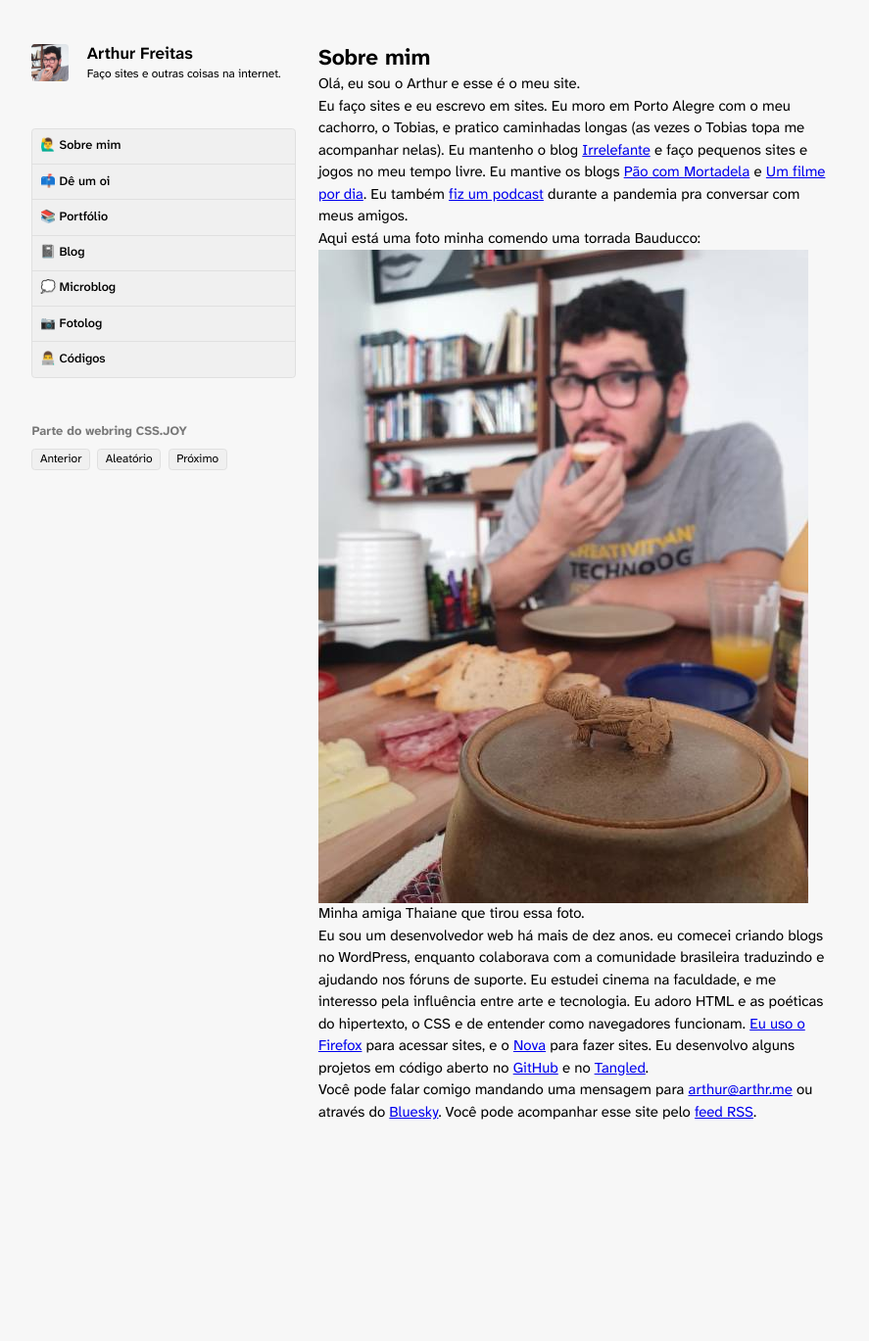
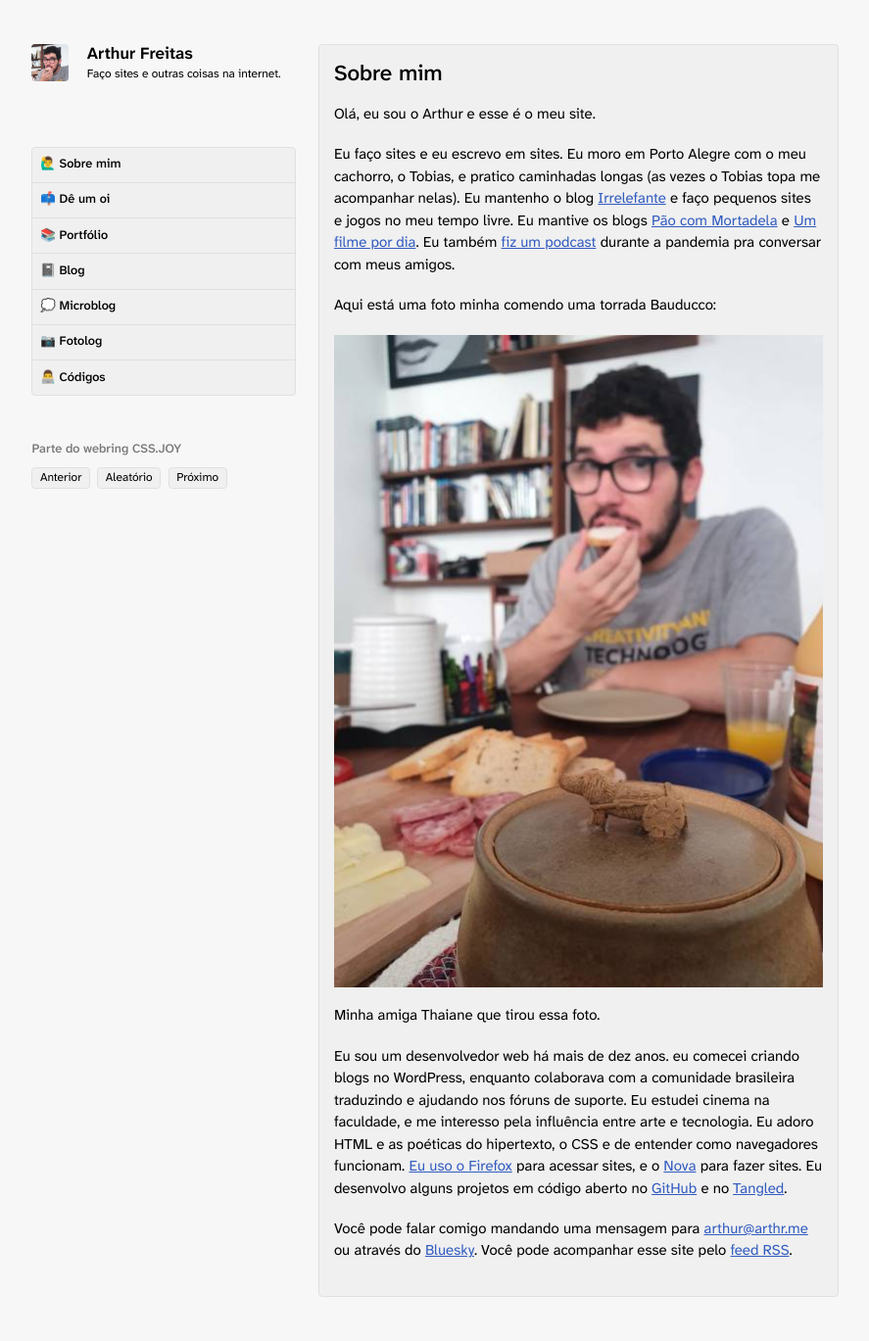
Before and after one commit to arthrfrts/arthrfrts, a Jekyll site: the page built from sobre.md, in a window 1280 px wide. Shown: the whole page at 98% size, without its empty margins (196-1083 px from the left). Built offline with Jekyll 4.4.1, drawn with Linux system fonts in a browser that asks for light colours; before the commit the page ends 1192 px from its top, so only the background shows below that.

Commit message:
feat: adds basic html elements styling

```diff
--- a/assets/css/elements.css
+++ b/assets/css/elements.css
@@ -7,3 +7,33 @@ body {
   font-size: var(--font-size);
   line-height: 1.333;
 }
+
+h1,
+h2,
+h3,
+h4,
+h5,
+h6 {
+  font-weight: 500;
+}
+
+p,
+ul,
+ol,
+dl {
+  margin-bottom: 1.25rem;
+}
+
+a {
+  color: var(--color-accent);
+  transition: color var(--easing-duration) ease;
+
+  &:hover,
+  &:focus {
+    color: var(--color-accent-active);
+  }
+
+  &:active {
+    color: var(--color-text-subtle);
+  }
+}
--- a/assets/css/layout.css
+++ b/assets/css/layout.css
@@ -110,6 +110,17 @@ body {
   overflow: hidden;
 }
 
+.page {
+  background-color: var(--color-background-active);
+  border: 1px solid var(--color-border);
+  border-radius: var(--radii);
+  padding: 1rem;
+
+  .page-title {
+    margin-bottom: 1rem;
+  }
+}
+
 .post {
   .post-permalink {
     display: block;
```
